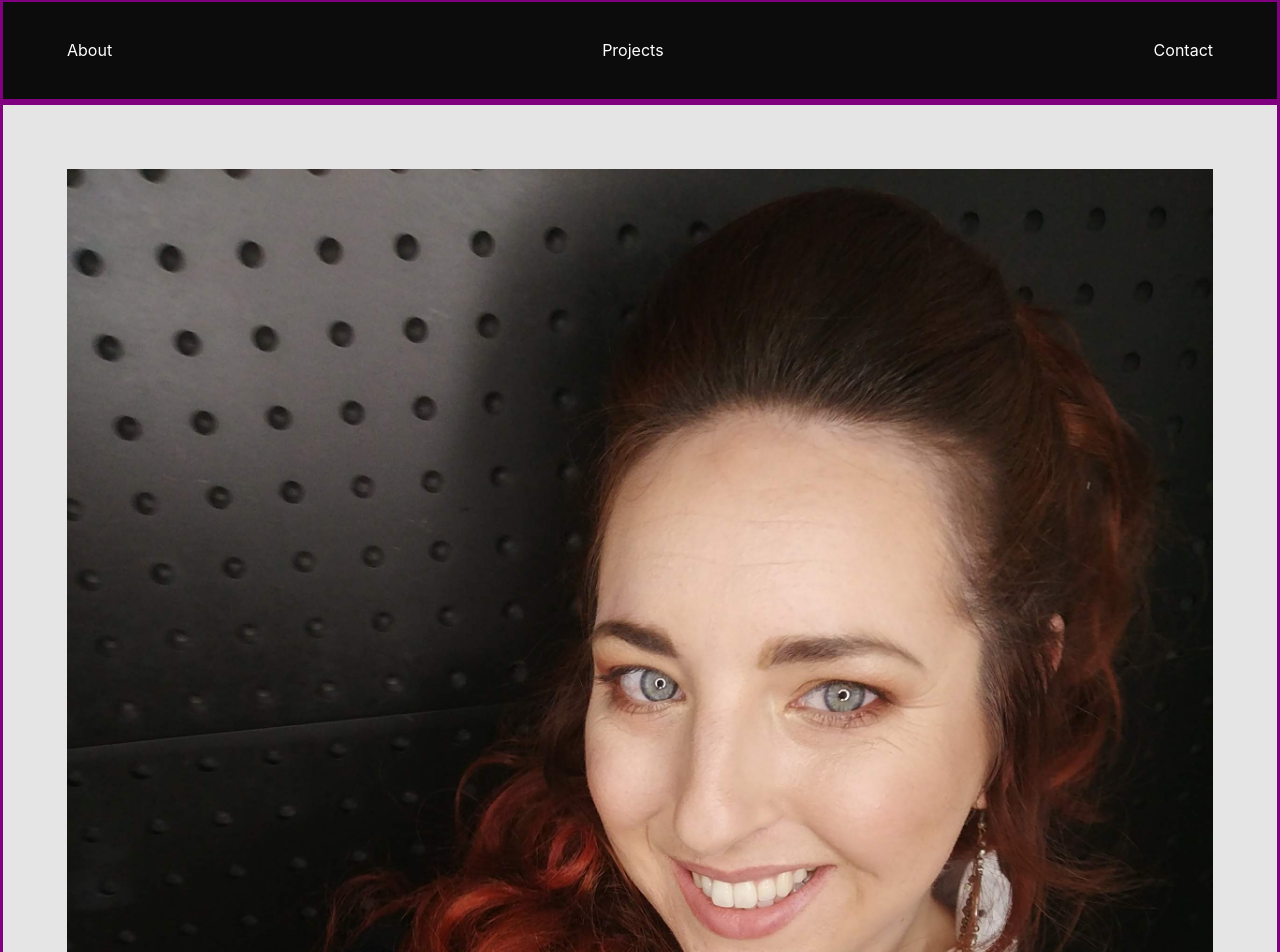
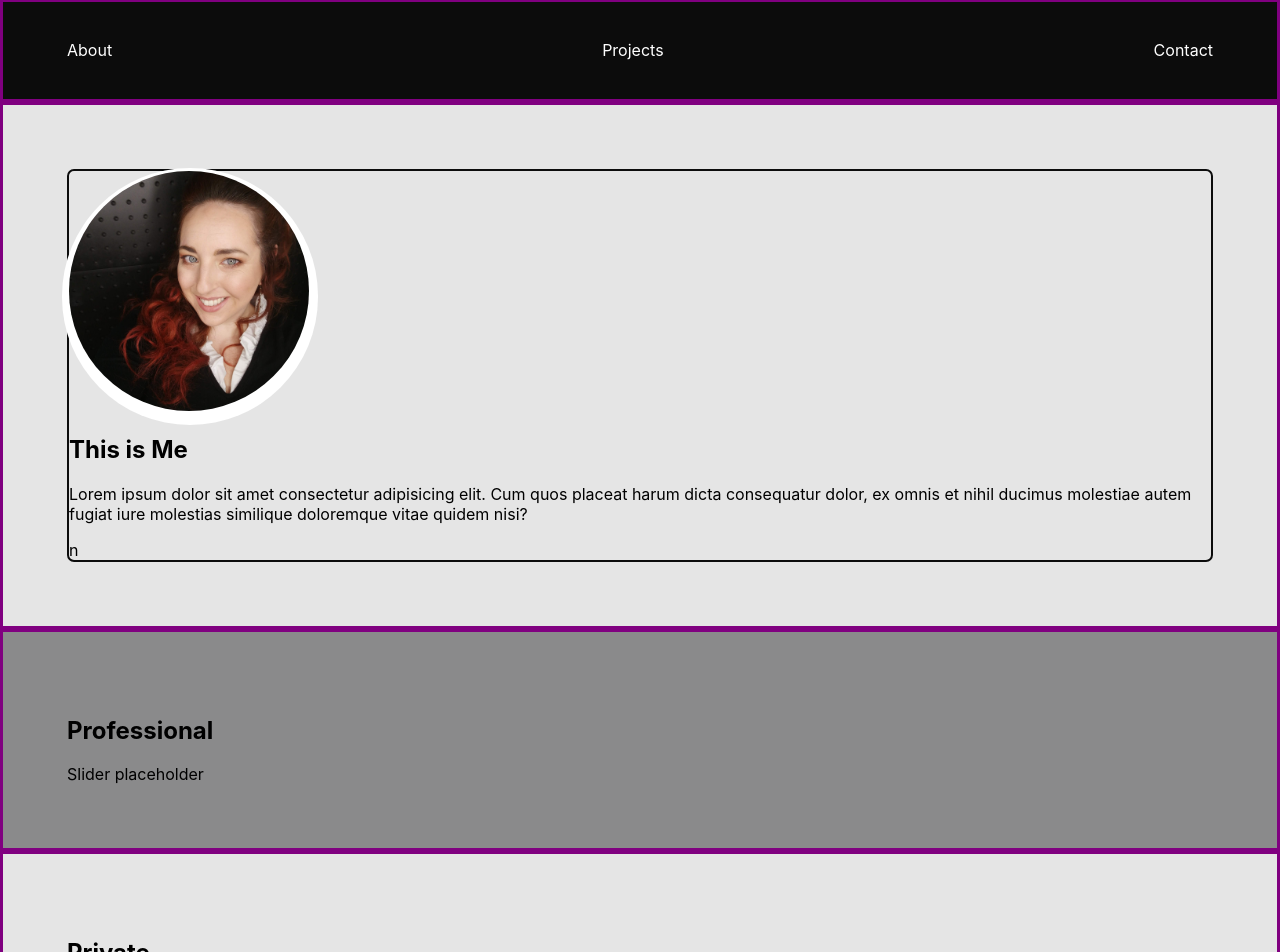
Before and after one commit to MichalFrontEnd/newport, a React (Create React App) app: page / in a window 1280 px wide. Shown: the part 801-1753 px from the top of the page. Built offline with nearby package versions, Linux system fonts and the light colour scheme.

Commit message:
Border WIP

```diff
--- a/src/components/organisms/header/Header.jsx
+++ b/src/components/organisms/header/Header.jsx
@@ -2,6 +2,7 @@ import * as React from "react";
 import { Image } from "../../molecules";
 import { ArrowButton } from "../../atoms";
 import { Link } from "react-scroll";
+const src = "/assets/images/mfront.png";
 
 export const Header = () => {
   return (
@@ -14,11 +15,7 @@ export const Header = () => {
       <h1 className="header__heading">Michal Front</h1>
       <h2 className="header__sub-heading ">Front End Developer</h2>
       <div className="header__image">
-        <Image
-          src="/assets/images/mfront.png"
-          alt="Michal Front"
-          className="header__image-image"
-        />
+        <Image src={src} alt="Michal Front" className="header__image-image" />
       </div>
       <Link
         to="about"
--- a/src/components/organisms/index.js
+++ b/src/components/organisms/index.js
@@ -1,4 +1,4 @@
 export { Header } from "./header";
 export { Navbar } from "./navbar";
 export { IconLinkList } from "./icon-link-list";
-export { InfoCard } from "./info-card";
+export { InfoCard, AboutInfoCard } from "./info-card";
--- a/src/components/organisms/info-card/InfoCard.jsx
+++ b/src/components/organisms/info-card/InfoCard.jsx
@@ -1,33 +1,39 @@
 import * as React from "react";
 import { Image } from "../../molecules";
 import { Link } from "react-scroll";
+const src = "/assets/images/mfront.png";
 
-export const InfoCard = () => {
+export const InfoCard = ({ children }) => {
   return (
-    <div
-      className="info-card"
-      id="header"
-      aria-labelledby="header"
-      role="banner"
-    >
-      <h1 className="header__heading">Michal Front</h1>
-      <h2 className="header__sub-heading ">Front End Developer</h2>
-      <div className="header__image">
-        <Image
-          src="/assets/images/mfront.png"
-          alt="Michal Front"
-          className="header__image-image"
-        />
-      </div>
-      <Link
-        to="about"
-        smooth={"easeInOutQuad"}
-        duration={500}
-        activeClass="active"
-        spy={true}
-      ></Link>
+    <div className="info-card" aria-labelledby="info-card">
+      {children && children}
     </div>
   );
 };
 
+export const AboutInfoCard = () => {
+  return (
+    <InfoCard>
+      <div className="about-info-card__image-container">
+        <Image
+          src={src}
+          alt="Michal Front"
+          className="about-info-card__image"
+        />
+      </div>
+
+      <div className="about-info-card__info">
+        <h2 className="about-info-card__header">This is Me</h2>
+        <p className="about-info-card__content">
+          Lorem ipsum dolor sit amet consectetur adipisicing elit. Cum quos
+          placeat harum dicta consequatur dolor, ex omnis et nihil ducimus
+          molestiae autem fugiat iure molestias similique doloremque vitae
+          quidem nisi?
+        </p>
+        n
+      </div>
+    </InfoCard>
+  );
+};
+
 export default InfoCard;
--- a/src/components/organisms/info-card/index.js
+++ b/src/components/organisms/info-card/index.js
@@ -1 +1 @@
-export { InfoCard } from "./InfoCard.jsx";
+export { InfoCard, AboutInfoCard } from "./InfoCard.jsx";
--- a/src/components/organisms/info-card/info-card.scss
+++ b/src/components/organisms/info-card/info-card.scss
@@ -1,4 +1,31 @@
 @use "./info-card.vars.scss" as *;
 
 .info-card {
+  border: var(--text) 2px solid;
+  border-radius: 7px;
 }
+
+.about-info-card {
+  &__image {
+    object-position: 50% 25%;
+    // clip-path: polygon(50% 0%, 100% 50%, 50% 100%, 0 50%);
+    border-radius: 50%;
+    z-index: 10;
+  }
+  &__image-container {
+    position: relative;
+    aspect-ratio: 1;
+    width: 15rem;
+    isolation: isolate;
+    &::after {
+      content: "";
+      position: absolute;
+      inset: -1% -3%;
+      background-color: var(--paper);
+      z-index: -1;
+      border-radius: 50%;
+      height: 105%;
+      aspect-ratio: 1;
+    }
+  }
+}
--- a/src/components/pages/About.jsx
+++ b/src/components/pages/About.jsx
@@ -1,5 +1,5 @@
 import React from "react";
-import { Image } from "../molecules";
+import { AboutInfoCard } from "../organisms";
 
 export const About = () => {
   return (
@@ -9,23 +9,7 @@ export const About = () => {
       aria-labelledby="about"
     >
       <div className="about__container">
-        <div className="about__image">
-          <Image
-            src="/assets/images/mfront.png"
-            alt="Michal Front"
-            className="about__image-image"
-          />
-        </div>
-        <div className="about__info">
-          <h2 className="about__header">This is Me</h2>
-          <p className="about__content">
-            Lorem ipsum dolor sit amet consectetur adipisicing elit. Cum quos
-            placeat harum dicta consequatur dolor, ex omnis et nihil ducimus
-            molestiae autem fugiat iure molestias similique doloremque vitae
-            quidem nisi?
-          </p>
-          n
-        </div>
+        <AboutInfoCard />
       </div>
     </section>
   );
```
